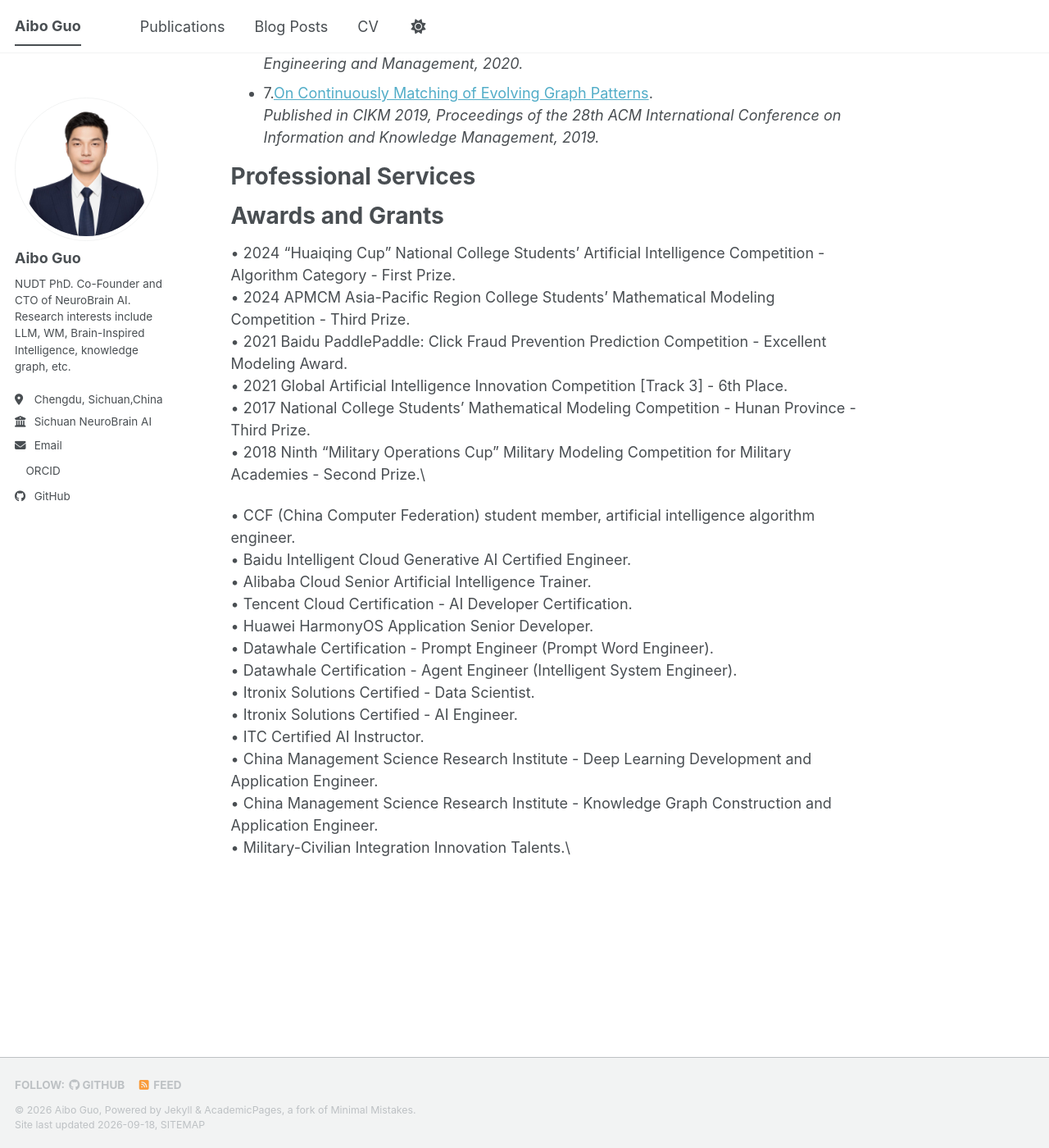
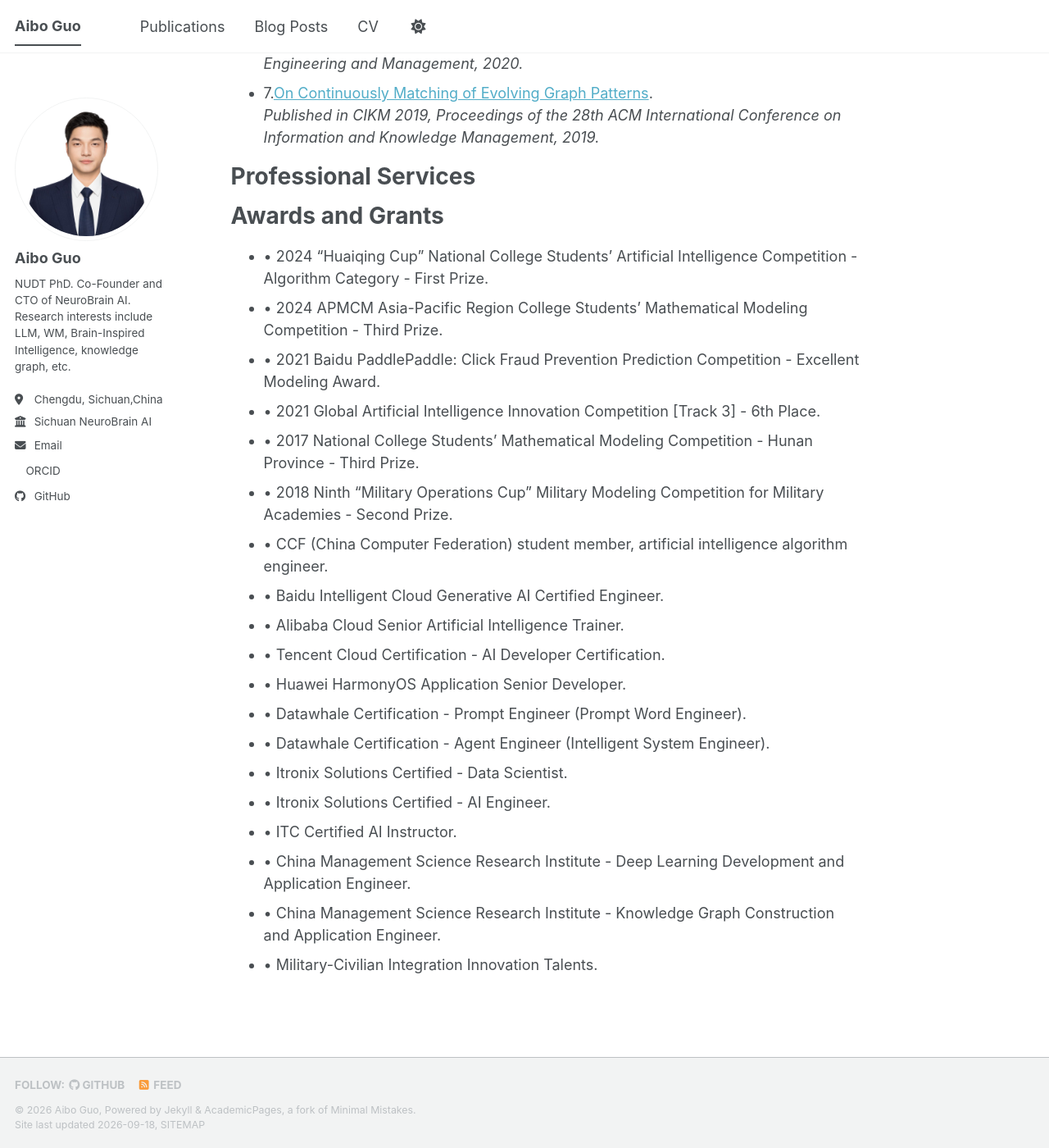
Before and after one commit to AiboGuo-NeuroBrainAI/AiboGuo-NeuroBrainAI.github.io, a Jekyll site: the page built from _pages/about.md, in a window 1280 px wide and 1400 px high, scrolled down 1412 px. Shown: the whole window at 82% size. Built offline with Jekyll 4.4.1, drawn with Linux system fonts in a browser that asks for light colours; a style sheet for code colours, icons or effects is not loaded.

```diff
--- a/_pages/about.md
+++ b/_pages/about.md
@@ -45,23 +45,22 @@ Professional Services
 
 Awards and Grants
 ======
-• 2024 "Huaiqing Cup" National College Students' Artificial Intelligence Competition - Algorithm Category - First Prize.\
-• 2024 APMCM Asia-Pacific Region College Students' Mathematical Modeling Competition - Third Prize.\
-• 2021 Baidu PaddlePaddle: Click Fraud Prevention Prediction Competition - Excellent Modeling Award.\
-• 2021 Global Artificial Intelligence Innovation Competition [Track 3] - 6th Place.\
-• 2017 National College Students' Mathematical Modeling Competition - Hunan Province - Third Prize.\
-• 2018 Ninth "Military Operations Cup" Military Modeling Competition for Military Academies - Second Prize.\
-
-• CCF (China Computer Federation) student member, artificial intelligence algorithm engineer.\
-• Baidu Intelligent Cloud Generative AI Certified Engineer.\
-• Alibaba Cloud Senior Artificial Intelligence Trainer.\
-• Tencent Cloud Certification - AI Developer Certification.\
-• Huawei HarmonyOS Application Senior Developer.\
-• Datawhale Certification - Prompt Engineer (Prompt Word Engineer).\
-• Datawhale Certification - Agent Engineer (Intelligent System Engineer).\
-• Itronix Solutions Certified - Data Scientist.\
-• Itronix Solutions Certified - AI Engineer.\
-• ITC Certified AI Instructor.\
-• China Management Science Research Institute - Deep Learning Development and Application Engineer.\
-• China Management Science Research Institute - Knowledge Graph Construction and Application Engineer.\
-• Military-Civilian Integration Innovation Talents.\
+- • 2024 "Huaiqing Cup" National College Students' Artificial Intelligence Competition - Algorithm Category - First Prize.
+- • 2024 APMCM Asia-Pacific Region College Students' Mathematical Modeling Competition - Third Prize.
+- • 2021 Baidu PaddlePaddle: Click Fraud Prevention Prediction Competition - Excellent Modeling Award.
+- • 2021 Global Artificial Intelligence Innovation Competition [Track 3] - 6th Place.
+- • 2017 National College Students' Mathematical Modeling Competition - Hunan Province - Third Prize.
+- • 2018 Ninth "Military Operations Cup" Military Modeling Competition for Military Academies - Second Prize.
+- • CCF (China Computer Federation) student member, artificial intelligence algorithm engineer.
+- • Baidu Intelligent Cloud Generative AI Certified Engineer.
+- • Alibaba Cloud Senior Artificial Intelligence Trainer.
+- • Tencent Cloud Certification - AI Developer Certification.
+- • Huawei HarmonyOS Application Senior Developer.
+- • Datawhale Certification - Prompt Engineer (Prompt Word Engineer).
+- • Datawhale Certification - Agent Engineer (Intelligent System Engineer).
+- • Itronix Solutions Certified - Data Scientist.
+- • Itronix Solutions Certified - AI Engineer.
+- • ITC Certified AI Instructor.
+- • China Management Science Research Institute - Deep Learning Development and Application Engineer.
+- • China Management Science Research Institute - Knowledge Graph Construction and Application Engineer.
+- • Military-Civilian Integration Innovation Talents.
```
